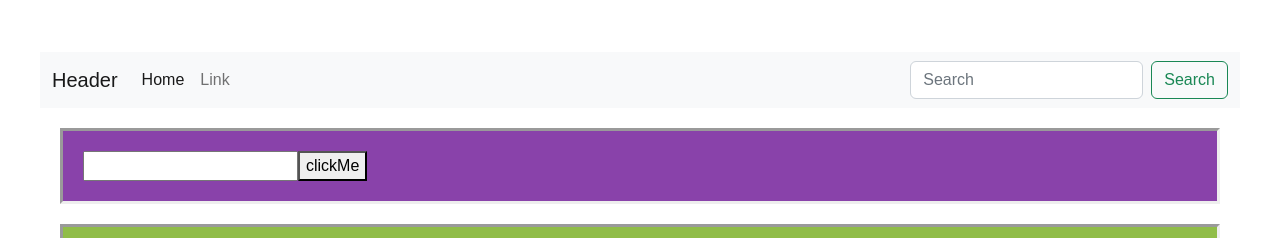
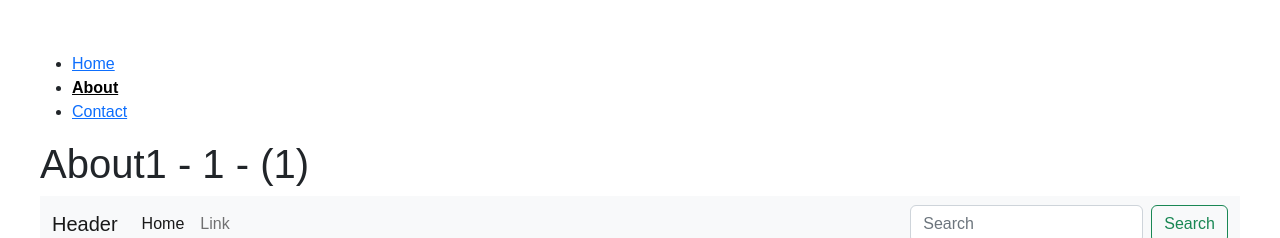
Before and after one commit to roshankyada/react-traning, a React (Create React App) app: page /About/1/1 in a window 1280 px wide. Shown: the part 208-446 px from the top of the page. Built offline with nearby package versions, Linux system fonts and the light colour scheme; no server answers.

Commit message:
passing route  params

```diff
--- a/src/App.js
+++ b/src/App.js
@@ -28,7 +28,7 @@ function App() {
     <>
       <Routes>
         <Route exact path="/" element={<Home name='roshan' />} />
-        <Route exact path="/About" element={<About />} />
+        <Route exact path="/About/:id/:name" element={<About />} />
         <Route exact path="/Contact" element={<Contact />} />
       </Routes>
       <DemoState>
--- a/src/Routes/About.js
+++ b/src/Routes/About.js
@@ -1,15 +1,20 @@
 import React from 'react'
+import { useParams } from 'react-router-dom'
 
 import HOC from './HOC'
 
 export default function About() {
+    const { id, name } = useParams();
+    console.log(id, name)
+
     return (
         <div>
 
             <HOC />
             <div>
                 <section>
-                    <h1>About1</h1>
+                    <h1>About1 - {id} - ({name})</h1>
+
                 </section>
             </div>
 
--- a/src/Routes/HOC.js
+++ b/src/Routes/HOC.js
@@ -20,7 +20,7 @@ export default function HOC() {
                                     search: '?quick-submit=true',
 
                                 }}
-                                activeStyle={{ color: 'red', textDecoration: 'underline' }}
+
                             >
                                 About
                             </NavLink>
```
